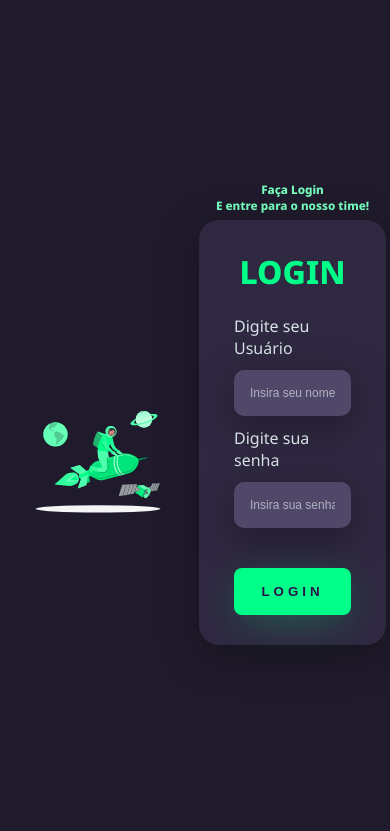
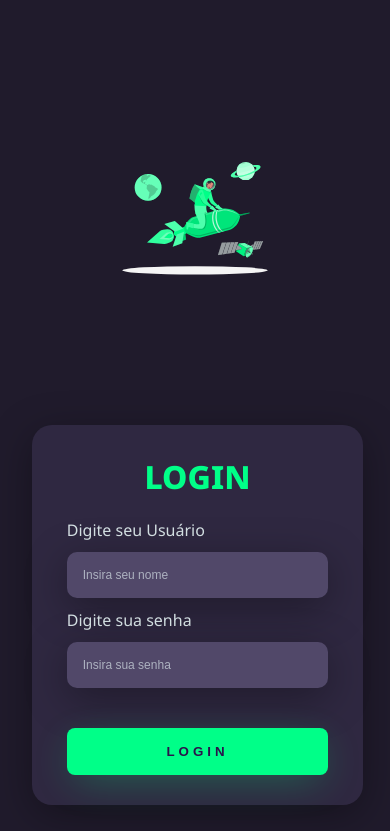
Before and after one commit to EduardoFerreira-PNG/LandingPageAstronaut, a plain HTML site: page index.html in a window 390 px wide. Shown: the part 13-844 px from the top of the page. Drawn offline with Linux system fonts and the light colour scheme.

Commit message:
responsividade feita

```diff
--- a/assets/Styles/style.css
+++ b/assets/Styles/style.css
@@ -1,6 +1,10 @@
 body{
     margin: 0;
     font-family: 'Noto Sans', sans-serif;
+}
+
+body *{
+    box-sizing: border-box;
 }
 
 .login{
@@ -118,3 +122,43 @@ body{
     transform: scale(1.1);
     transition: 0.3s;
 }
+
+/* responsive */
+
+@media only screen and (max-width: 940px){
+    .card__login{
+        width: 85%;
+        margin-right: 30px;
+    }
+}
+
+@media only screen and (max-width: 600px){
+    .login{
+        flex-direction: column;
+        align-items: center;
+    }
+
+    .login__right > h1{
+        display: none;
+    }
+
+    .login__left{
+        width: 50vw;
+    }
+    .login__right{
+        width: 100%;
+        height: auto;
+    }
+
+    .login__image{
+        margin-top: 0;
+        height: auto;
+        width: 44vw;
+    }
+
+    .card__login{
+        margin-left: 35px;
+        margin-bottom: 10px;
+
+    }
+}
```
